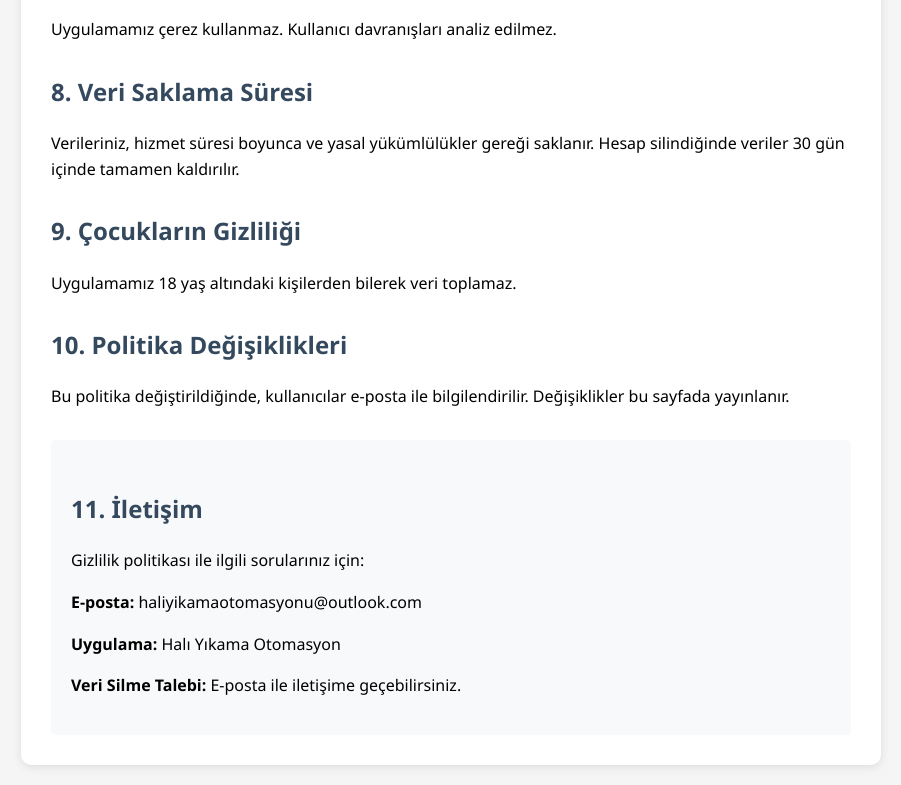
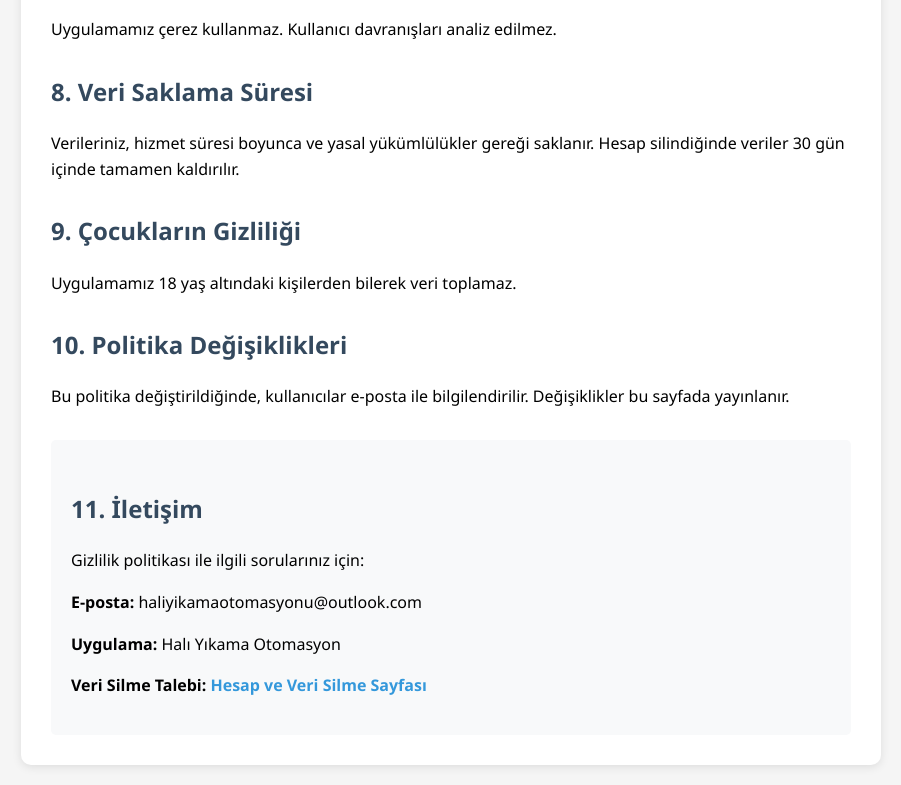
Before and after one commit to admkrt2120/hal--y-kama-gizlilik-politikas-, a plain HTML site: page index.html in a window 1280 px wide. Shown: the part 1787-2572 px from the top of the page, without its empty margins (189-1090 px from the left). Drawn offline with Linux system fonts and the light colour scheme.

Commit message:
Update index.html

```diff
--- a/index.html
+++ b/index.html
@@ -41,6 +41,15 @@
             padding: 20px;
             border-radius: 5px;
             margin-top: 30px;
+        }
+        .deletion-link {
+            color: #3498DB;
+            text-decoration: none;
+            font-weight: bold;
+            font-size: 16px;
+        }
+        .deletion-link:hover {
+            text-decoration: underline;
         }
     </style>
 </head>
@@ -126,7 +135,7 @@
             <p>Gizlilik politikası ile ilgili sorularınız için:</p>
             <p><strong>E-posta:</strong> haliyikamaotomasyonu@outlook.com</p>
             <p><strong>Uygulama:</strong> Halı Yıkama Otomasyon</p>
-            <p><strong>Veri Silme Talebi:</strong> E-posta ile iletişime geçebilirsiniz.</p>
+            <p><strong>Veri Silme Talebi:</strong> <a href="account-deletion.html" class="deletion-link">Hesap ve Veri Silme Sayfası</a></p>
         </div>
     </div>
 </body>
```
